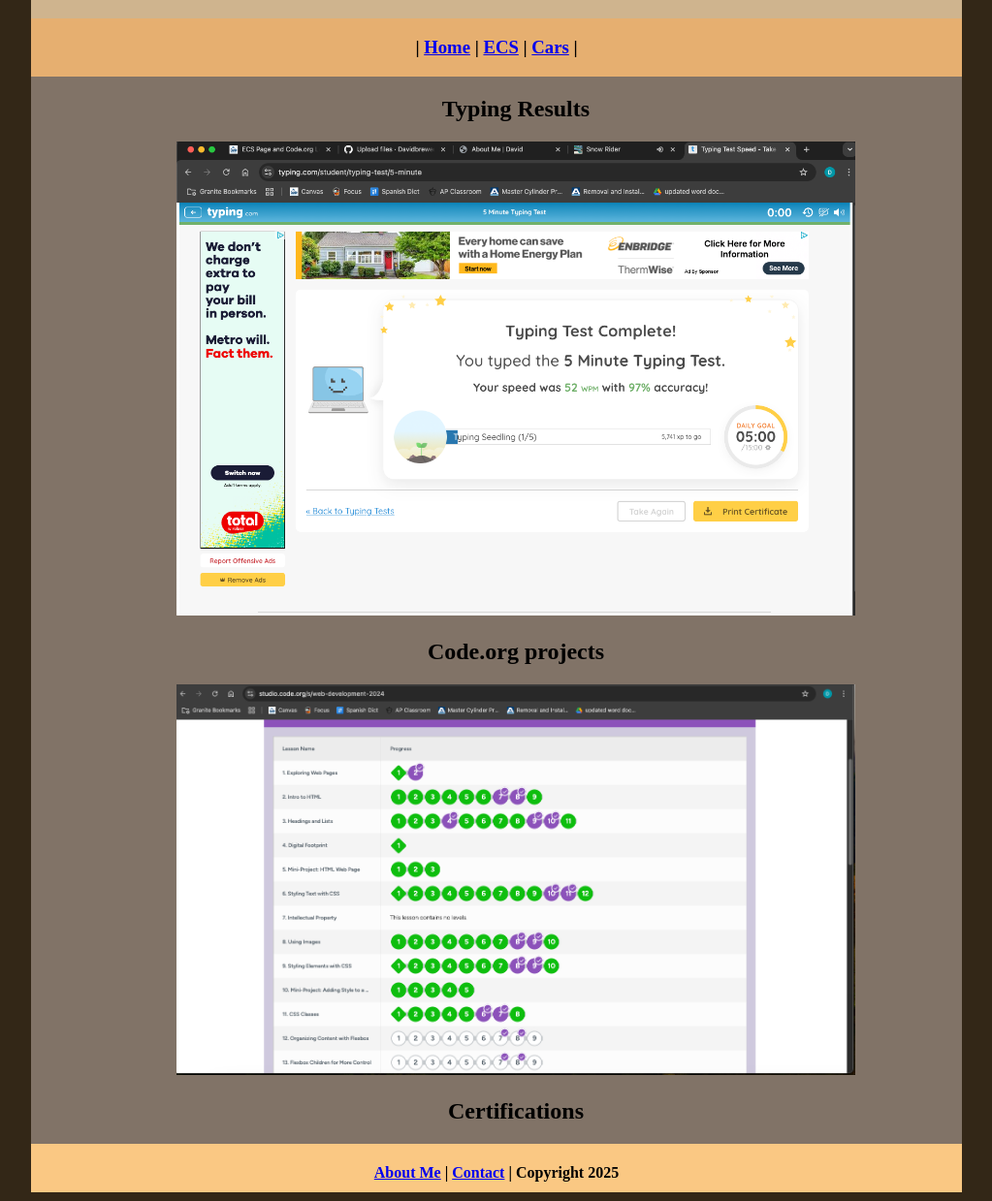
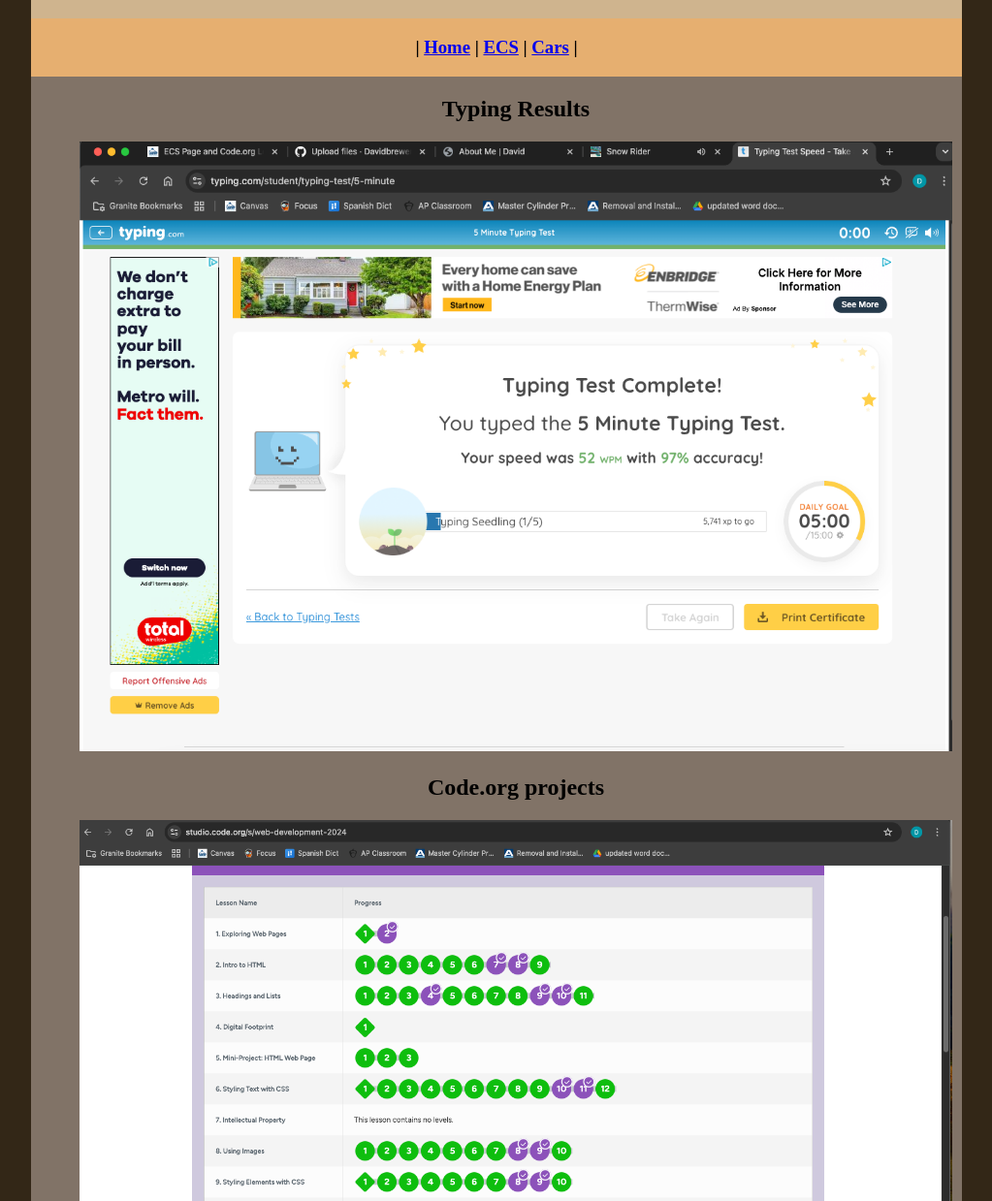
Before and after one commit to Davidbrewer495/ecsportfolio, a plain HTML site: page ECS/index.html in a window 1280 px wide. Shown: the part 61-1300 px from the top of the page at 97% size, without its empty margins (128-1151 px from the left). Drawn offline with Linux system fonts and the light colour scheme.

Commit message:
Update index.html

```diff
--- a/ECS/index.html
+++ b/ECS/index.html
@@ -17,9 +17,9 @@
   <div class="content">
 	<ul>
 	  <h2>Typing Results</h2>
-	  <img src="../images/Typing.png" alt="Image Unavailable" width="700" >
+	  <img src="../images/Typing.png" alt="Image Unavailable" width="900" >
 	  <h2>Code.org projects</h2>
-	  <img src="../images/code.png" alt="Code.org Certifications" width="700" >
+	  <img src="../images/code.png" alt="Code.org Certifications" width="900" >
 	  <h2>Certifications</h2>
   	</ul>
   </div>
```
